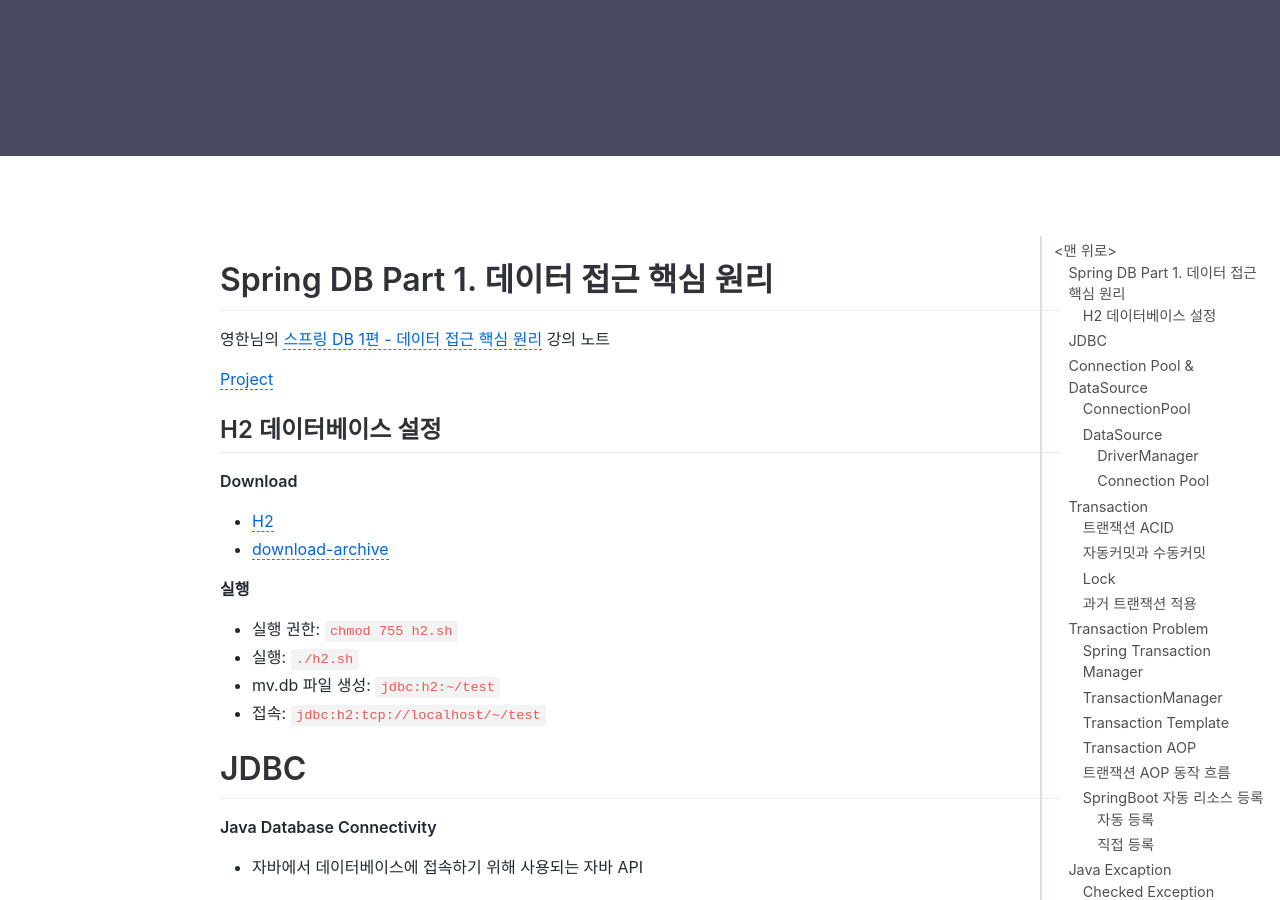
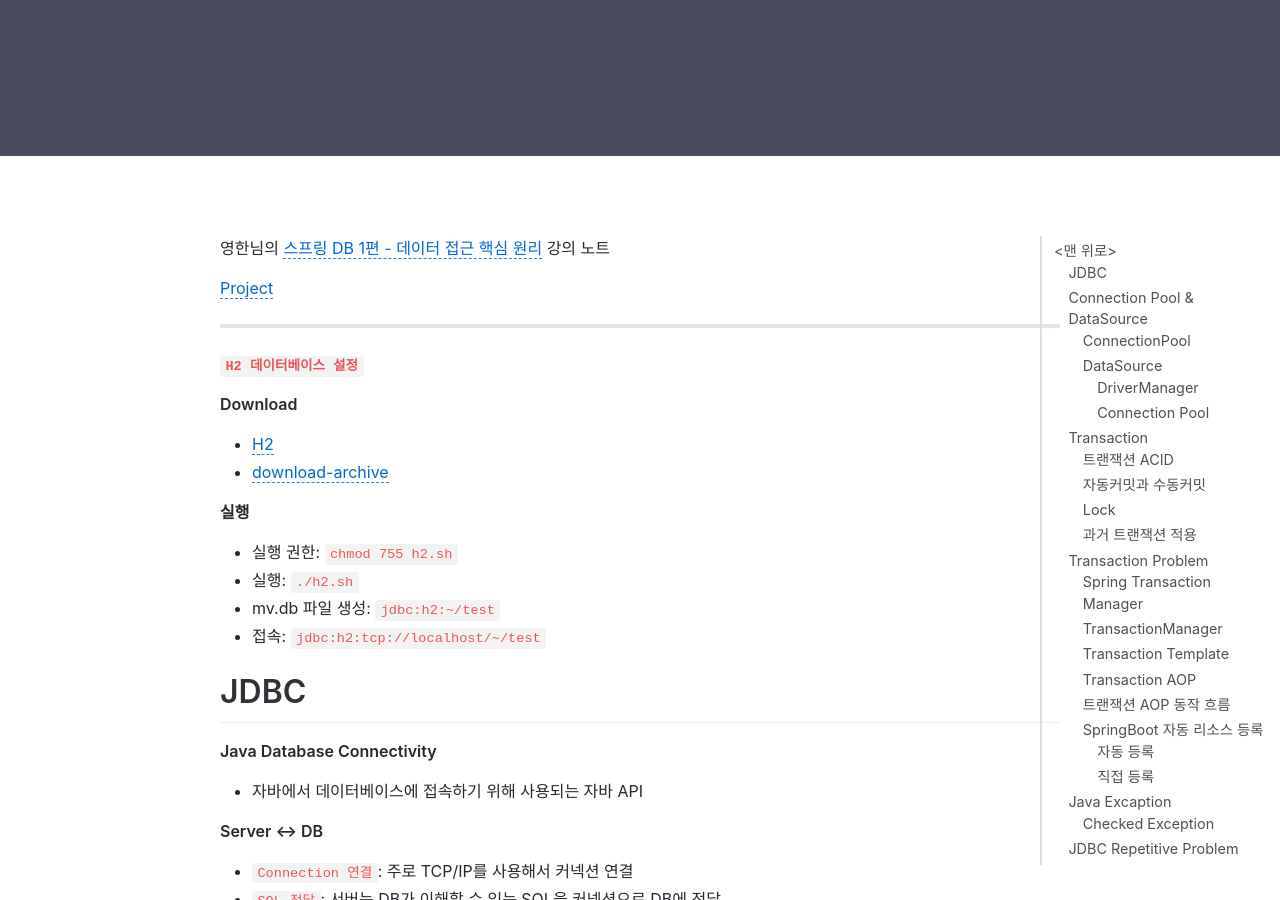
Before and after one commit to jihunparkme/jihunparkme.github.io, a Jekyll site: the page built from _posts/2022-08-08-Spring-DB-Part1.md, in a window 1280 px wide and 900 px high, scrolled down 420 px. Built offline with Jekyll 4.4.1, drawn with Linux system fonts in a browser that asks for light colours; nearby versions of some CDN libraries; comment, search, counter and statistics services are not loaded.

Commit message:
style: edit format

```diff
--- a/_posts/2022-08-08-Spring-DB-Part1.md
+++ b/_posts/2022-08-08-Spring-DB-Part1.md
@@ -7,13 +7,13 @@ featured-img: spring-db-part-1
 # mathjax: true
 ---
 
-# Spring DB Part 1. 데이터 접근 핵심 원리
-
 영한님의 [스프링 DB 1편 - 데이터 접근 핵심 원리](https://www.inflearn.com/course/%EC%8A%A4%ED%94%84%EB%A7%81-db-1/) 강의 노트
 
 [Project](https://github.com/jihunparkme/Inflearn-Spring-DB)
 
-## H2 데이터베이스 설정
+---
+
+**`H2 데이터베이스 설정`**
 
 **Download**
 
```
